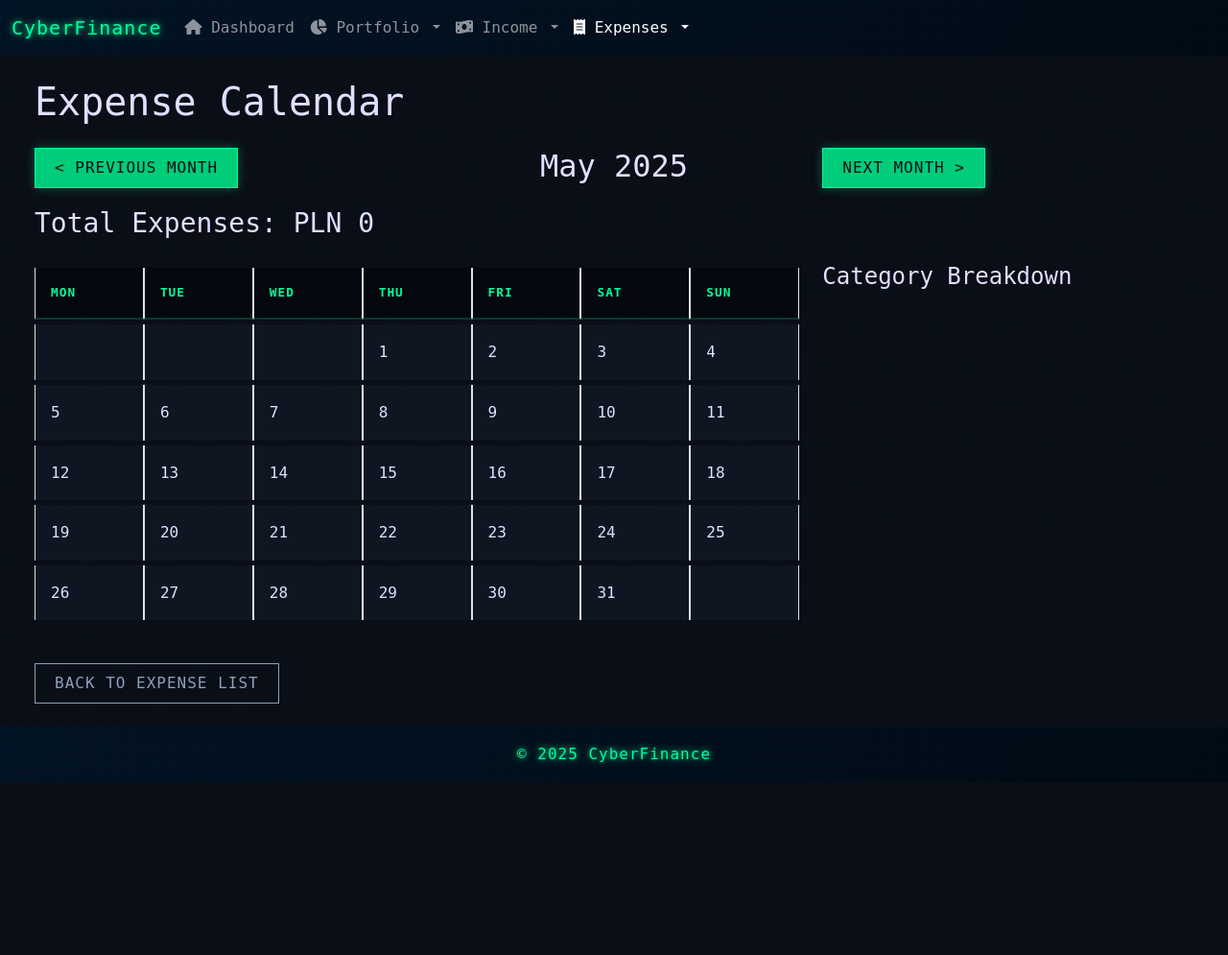
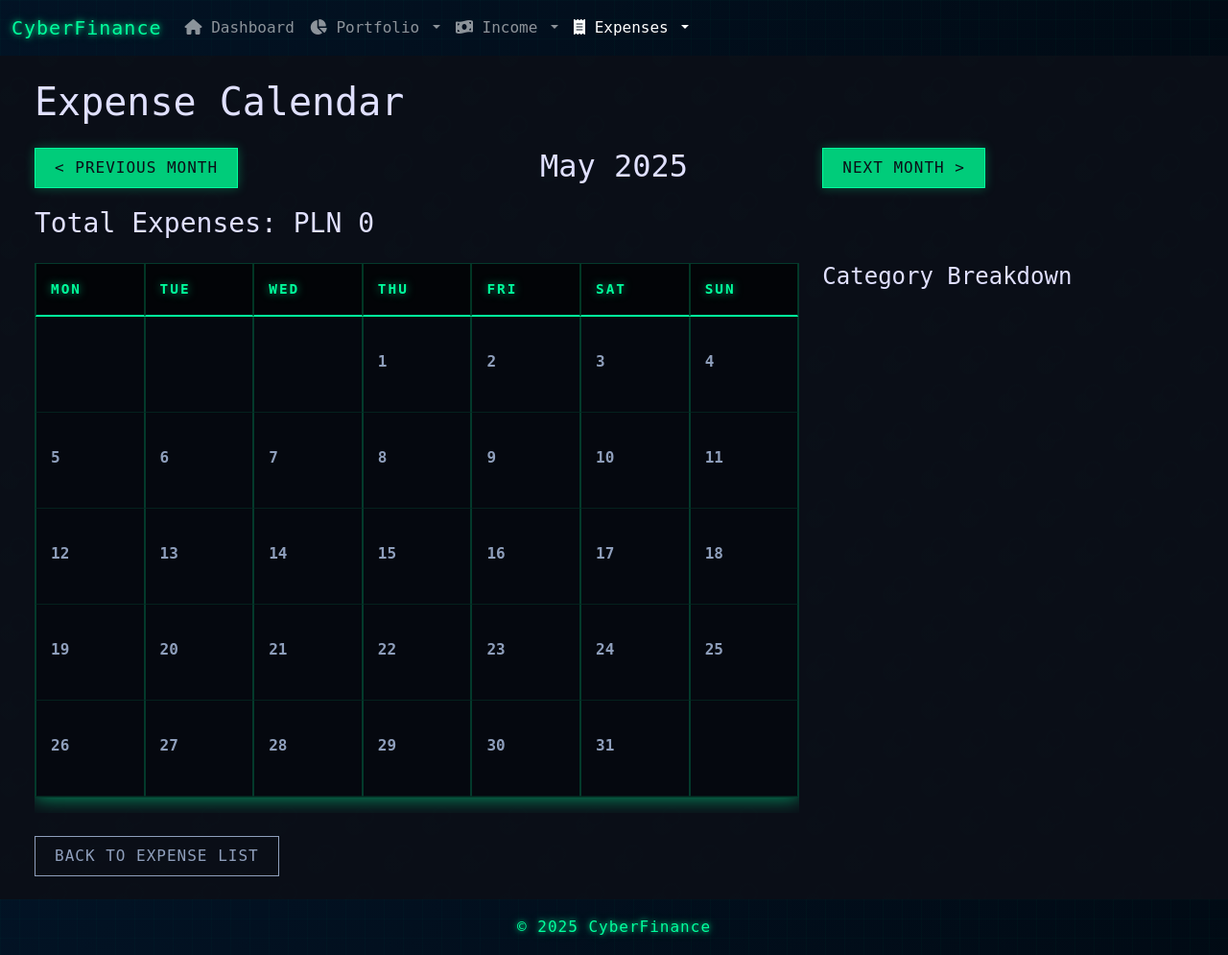
Before and after one commit to vic-cieslak/portfolio-income-manager, a Django app: page /expenses/calendar/ in a window 1280 px wide. Shown: the whole page at 96% size. Before the commit the page ends 815 px from the top, so only its background shows below. Run offline with Django 5.2, Linux system fonts and the light colour scheme; the visitor is signed in with stand-in values (Sample User, id 1); data that the repository does not hold is empty.

Commit message:
"Improve expense calendar UI and add detailed daily expenses JSON"
This commit enhances the expense calendar UI by applying new styling for a better user experience. It also includes a significant change to the daily_expense_list in the expense_calendar view. Previously, this was a simple list of totals per day, but it is now a dictionary of JSON strings representing detailed expenses per day. This change will allow the frontend to display detailed daily expense information, providing more insight for the user.

```diff
--- a/expenses/views.py
+++ b/expenses/views.py
@@ -9,6 +9,7 @@ from django.utils import timezone
 from django.http import JsonResponse
 from django.views.decorators.http import require_POST
 import calendar
+import json # Added import for json
 from datetime import datetime, timedelta
 
 from .models import Expense, ExpenseCategory
@@ -113,7 +114,22 @@ def expense_calendar(request, year=None, month=None):
         day = expense.date.day
         daily_expense[day] = daily_expense.get(day, 0) + expense.amount
 
-    daily_expense_list = [(day, amount) for day, amount in daily_expense.items()]
+    # New daily_expense_list for detailed expenses per day (JSON strings)
+    expenses_by_day_for_json = {}
+    for expense in month_expenses:
+        day = expense.date.day
+        expense_detail = {
+            'category': expense.category.name,
+            'amount': str(expense.amount), # Ensure amount is string for JSON
+            'description': expense.description or ""
+        }
+        if day not in expenses_by_day_for_json:
+            expenses_by_day_for_json[day] = []
+        expenses_by_day_for_json[day].append(expense_detail)
+
+    daily_expense_list_json_strings = {
+        day: json.dumps(details) for day, details in expenses_by_day_for_json.items()
+    }
 
     category_breakdown = {}
     for expense in month_expenses:
@@ -131,8 +147,8 @@ def expense_calendar(request, year=None, month=None):
         'prev_year': prev_year,
         'next_month': next_month,
         'next_year': next_year,
-        'daily_expense': daily_expense,
-        'daily_expense_list': daily_expense_list,
+        'daily_expense': daily_expense, # For displaying total in cell
+        'daily_expense_list': daily_expense_list_json_strings, # For data-expenses attribute
         'total_expense': total_expense,
         'category_breakdown': category_breakdown,
         'month_expenses': month_expenses,
--- a/static/css/custom.css
+++ b/static/css/custom.css
@@ -16,6 +16,7 @@
   --danger-color: #ff2a6d;
   --info-color: #00b8ff;
   --glow-color: rgba(0, 255, 157, 0.6);
+  --danger-glow-color: rgba(255, 42, 109, 0.6); /* Glow for danger elements */
 }
 
 body {
--- a/templates/expenses/expense_calendar.html
+++ b/templates/expenses/expense_calendar.html
@@ -25,7 +25,9 @@
 
 <div class="row">
     <div class="col-md-8">
-        {% include 'expenses/partials/calendar_table.html' %}
+        <div class="table-responsive">
+            {% include 'expenses/partials/calendar_table.html' %}
+        </div>
     </div>
     <div class="col-md-4">
         <h4>Category Breakdown</h4>
--- a/templates/expenses/partials/calendar_table.html
+++ b/templates/expenses/partials/calendar_table.html
@@ -1,6 +1,7 @@
 {% load income_extras %}
+{% load core_extras %} {# For get_item if not in income_extras, or just keep income_extras if it has it #}
 
-<table class="table table-bordered">
+<table class="table table-bordered table-cyber">
     <thead>
         <tr>
             <th>Mon</th>
@@ -19,16 +20,18 @@
                     {% if day != 0 %}
                         <td class="calendar-cell {% if not is_current_month %}text-muted{% endif %}"
                             data-date="{{ year }}-{{ month }}-{{ day }}"
-                            data-expenses="{{ daily_expense_list|default:'[]' }}">
-                            <div class="d-flex justify-content-between">
-                                <span>{{ day }}</span>
-                                {% if day in daily_expense %}
-                                    <span class="badge bg-danger">PLN {{ daily_expense|get_item:day }}</span>
+                            data-expenses="{{ daily_expense_list|get_item:day|default:'[]' }}">
+                            <div class="day-number">{{ day }}</div>
+                            {% with daily_total=daily_expense|get_item:day %}
+                                {% if daily_total %}
+                                    <div class="expense-entry">
+                                        PLN <span class="expense-amount">{{ daily_total }}</span>
+                                    </div>
                                 {% endif %}
-                            </div>
+                            {% endwith %}
                         </td>
                     {% else %}
-                        <td></td>
+                        <td class="calendar-cell"></td> {# Add class for consistent empty cell styling #}
                     {% endif %}
                 {% endfor %}
             </tr>
@@ -37,3 +40,157 @@
 </table>
 
 <div id="expenseDetails" class="mt-3"></div>
+
+<style>
+  .table-cyber {
+    background-color: var(--background-darker);
+    border: 1px solid var(--border-color);
+    box-shadow: 0 0 20px var(--glow-color);
+  }
+
+  .table-cyber th {
+    background-color: var(--background-dark);
+    color: var(--primary-color);
+    text-transform: uppercase;
+    font-weight: bold;
+    border-bottom: 2px solid var(--primary-color);
+    padding: 10px;
+    text-shadow: 0 0 5px var(--glow-color);
+  }
+
+  .calendar-cell {
+    height: 100px;
+    width: 14.28%; /* Approx 1/7th */
+    position: relative;
+    border: 1px solid var(--border-color);
+    background-color: var(--background-dark);
+    transition: all 0.3s ease;
+    vertical-align: top; /* Align day number to top */
+    padding: 5px; /* Add some padding */
+  }
+
+  .calendar-cell:hover {
+    background-color: var(--card-bg-hover);
+    box-shadow: inset 0 0 10px var(--glow-color);
+  }
+
+  .day-number {
+    /* position: absolute; remove absolute to allow content flow */
+    /* top: 5px; */
+    /* left: 5px; */
+    font-weight: bold;
+    color: var(--text-secondary);
+    margin-bottom: 5px; /* Space between day number and entries */
+  }
+
+  .income-entry { /* Keep for reference or if income styles are mixed */
+    background-color: var(--primary-color);
+    color: var(--background-dark);
+    border-radius: 4px;
+    padding: 2px 5px;
+    margin-top: 5px; /* Adjusted from 30px */
+    margin-bottom: 2px;
+    font-size: 0.9em;
+    text-align: center;
+    transition: all 0.3s ease;
+    box-shadow: 0 0 5px var(--glow-color);
+  }
+
+  .income-entry:hover {
+    transform: translateY(-2px);
+    box-shadow: 0 2px 10px var(--glow-color);
+  }
+
+  .expense-entry {
+    background-color: var(--danger-color); /* Cyberpunk red/orange */
+    color: var(--text-primary); /* Use defined text primary color */
+    border-radius: 4px;
+    padding: 2px 5px;
+    margin-top: 5px; /* Align with day number changes */
+    margin-bottom: 2px;
+    font-size: 0.9em;
+    text-align: center;
+    transition: all 0.3s ease;
+    box-shadow: 0 0 5px var(--danger-glow-color);
+  }
+
+  .expense-entry:hover {
+    transform: translateY(-2px);
+    box-shadow: 0 2px 10px var(--danger-glow-color);
+  }
+
+  .cursor-pointer {
+    cursor: pointer;
+  }
+
+  .text-muted .day-number { /* Ensure day number in muted cells is also muted */
+    color: var(--text-muted, #6c757d) !important;
+  }
+
+  .text-muted { /* General muted style for out-of-month days */
+      background-color: var(--background-darker, #222) !important; /* Darken out-of-month cells slightly */
+  }
+
+
+  .income-entry.has-description {
+    position: relative;
+  }
+
+  .description-indicator {
+    position: absolute;
+    top: -5px;
+    right: -5px;
+    font-size: 1.2em;
+    color: var(--secondary-color);
+    text-shadow: 0 0 5px var(--glow-color);
+    animation: pulse 2s infinite;
+  }
+
+  @keyframes pulse {
+    0% {
+      transform: scale(1);
+      opacity: 1;
+    }
+    50% {
+      transform: scale(1.2);
+      opacity: 0.7;
+    }
+    100% {
+      transform: scale(1);
+      opacity: 1;
+    }
+  }
+
+  /* Responsive styles for mobile devices */
+  @media (max-width: 768px) {
+    .calendar-cell {
+      height: 80px; /* Adjusted height */
+      font-size: 0.9em;
+    }
+
+    .day-number {
+      font-size: 0.8em;
+    }
+
+    .income-entry, .expense-entry { /* Apply to both */
+      font-size: 0.8em;
+      padding: 1px 3px;
+      margin-top: 3px; /* Adjusted */
+    }
+
+    .description-indicator {
+      font-size: 1em;
+    }
+  }
+
+  /* Touch-friendly styles for mobile */
+  @media (hover: none) and (pointer: coarse) {
+    .income-entry:hover, .expense-entry:hover { /* Apply to both */
+      transform: none;
+    }
+
+    .income-entry:active, .expense-entry:active { /* Apply to both */
+      transform: scale(0.95);
+    }
+  }
+</style>
```
